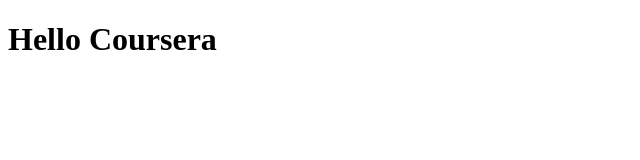
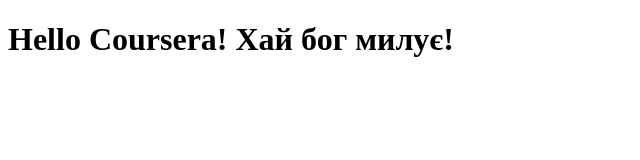
Before and after one commit to stanzakharchenko/LearnToCode, a plain HTML site: page site/index.html in a window 1280 px wide. Shown: the whole page, without its empty margins (0-640 px from the left). Drawn offline with Linux system fonts and the light colour scheme.

Commit message:
Comment 02

```diff
--- a/site/index.html
+++ b/site/index.html
@@ -4,6 +4,6 @@
     <title>Hello coursera!</title>
 </head>
 <body>
-    <h1>Hello Coursera</h1>
+    <h1>Hello Coursera! Хай бог милує!</h1>
 </body>
 </html>
```
